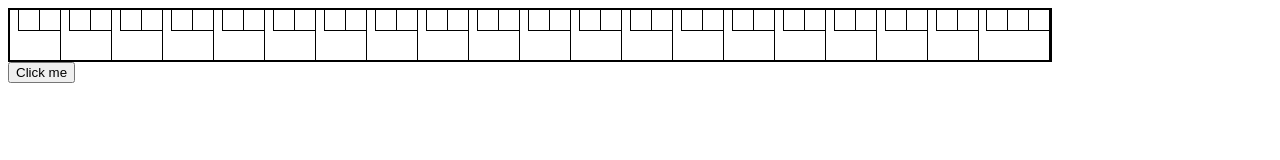
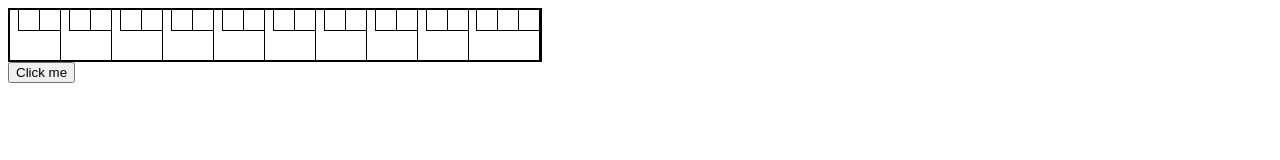
Before and after one commit to KadoBOT/bowling_game, a plain HTML site: page index.html in a window 1280 px wide. Drawn offline with Linux system fonts and the light colour scheme.

Commit message:
fixed number of frames

```diff
--- a/app.js
+++ b/app.js
@@ -1,9 +1,8 @@
 var BowlingGame = (function () {
     function BowlingGame() {
         this.roundBall = 1;
-        this.round_max = 20;
+        this.round_max = 10;
         this.round = 1;
-        this.round_points = 0;
         this.pins = 10;
         this.pinsLeft = 10;
         this.pinsHit = 0;
@@ -20,7 +19,7 @@ var BowlingGame = (function () {
             this.countPins();
         }
         var node = document.createElement("span");
-        if (this.round == 20) {
+        if (this.round == this.round_max) {
         }
         if (this.pinsHit != this.pins) {
             var second_score = Math.floor(Math.random() * this.pinsLeft);
--- a/index.html
+++ b/index.html
@@ -47,46 +47,6 @@
       <div class="ball1"></div>
     </div>
     <div class="score" id="round-10">
-      <div class="ball2"></div>
-      <div class="ball1"></div>
-    </div>
-    <div class="score" id="round-11">
-      <div class="ball2"></div>
-      <div class="ball1"></div>
-    </div>
-    <div class="score" id="round-12">
-      <div class="ball2"></div>
-      <div class="ball1"></div>
-    </div>
-    <div class="score" id="round-13">
-      <div class="ball2"></div>
-      <div class="ball1"></div>
-    </div>
-    <div class="score" id="round-14">
-      <div class="ball2"></div>
-      <div class="ball1"></div>
-    </div>
-    <div class="score" id="round-15">
-      <div class="ball2"></div>
-      <div class="ball1"></div>
-    </div>
-    <div class="score" id="round-16">
-      <div class="ball2"></div>
-      <div class="ball1"></div>
-    </div>
-    <div class="score" id="round-17">
-      <div class="ball2"></div>
-      <div class="ball1"></div>
-    </div>
-    <div class="score" id="round-18">
-      <div class="ball2"></div>
-      <div class="ball1"></div>
-    </div>
-    <div class="score" id="round-19">
-      <div class="ball2"></div>
-      <div class="ball1"></div>
-    </div>
-    <div class="score" id="round-20">
       <div class="ball3"></div>
       <div class="ball2"></div>
       <div class="ball1"></div>
--- a/style.css
+++ b/style.css
@@ -1,9 +1,9 @@
 .scorecard {
     border: 2px solid black;
-    width: 1040px;
+    width: 530px;
     height: 50px;
 }
-#round-20{
+#round-10{
   width: 70px !important;
   height: 100%;
   float: left;
```
Also changed, not shown: 1 other file.
